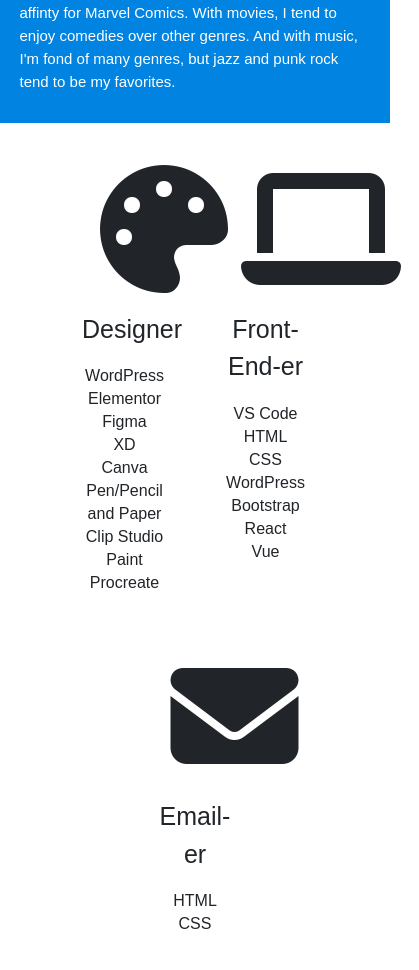
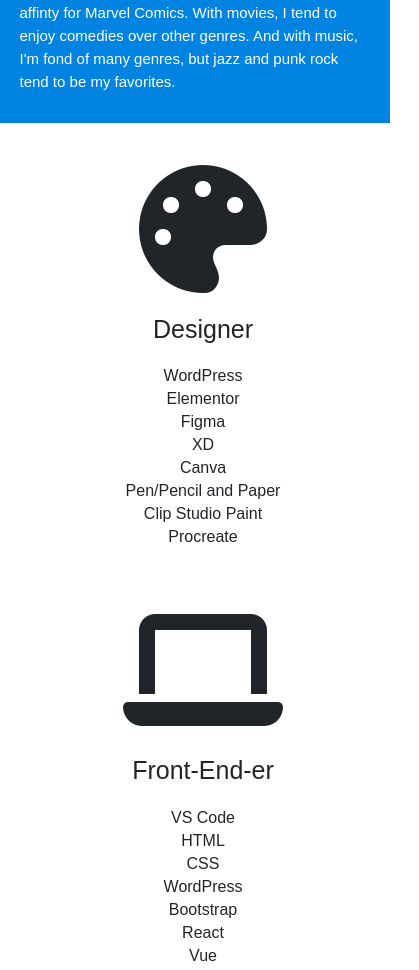
Before and after one commit to Holgermueller/Portfolio, a website: page index.html in a window 390 px wide. Shown: the part 1684-2654 px from the top of the page, 419 px wide, since content can reach past the window. Drawn offline with nearby package versions, Linux system fonts and the light colour scheme.

Commit message:
added media queries

```diff
--- a/styles.css
+++ b/styles.css
@@ -7,12 +7,15 @@
 
 html,
 body {
+  overflow-x: hidden;
+  width: 100vw;
   padding: 0;
   margin: 0;
   font-family: sans-serif;
 }
 
 header {
+  width: 100%;
   text-align: center;
   min-height: 100vh;
   min-height: 100svh;
@@ -148,3 +151,14 @@
 footer i:hover {
   color: var(--accent-color);
 }
+
+@media screen and (max-width: 600px) {
+  .flex-container {
+    flex-direction: column;
+  }
+
+  .row > .col {
+    max-width: 100%;
+    text-align: center;
+  }
+}
```
